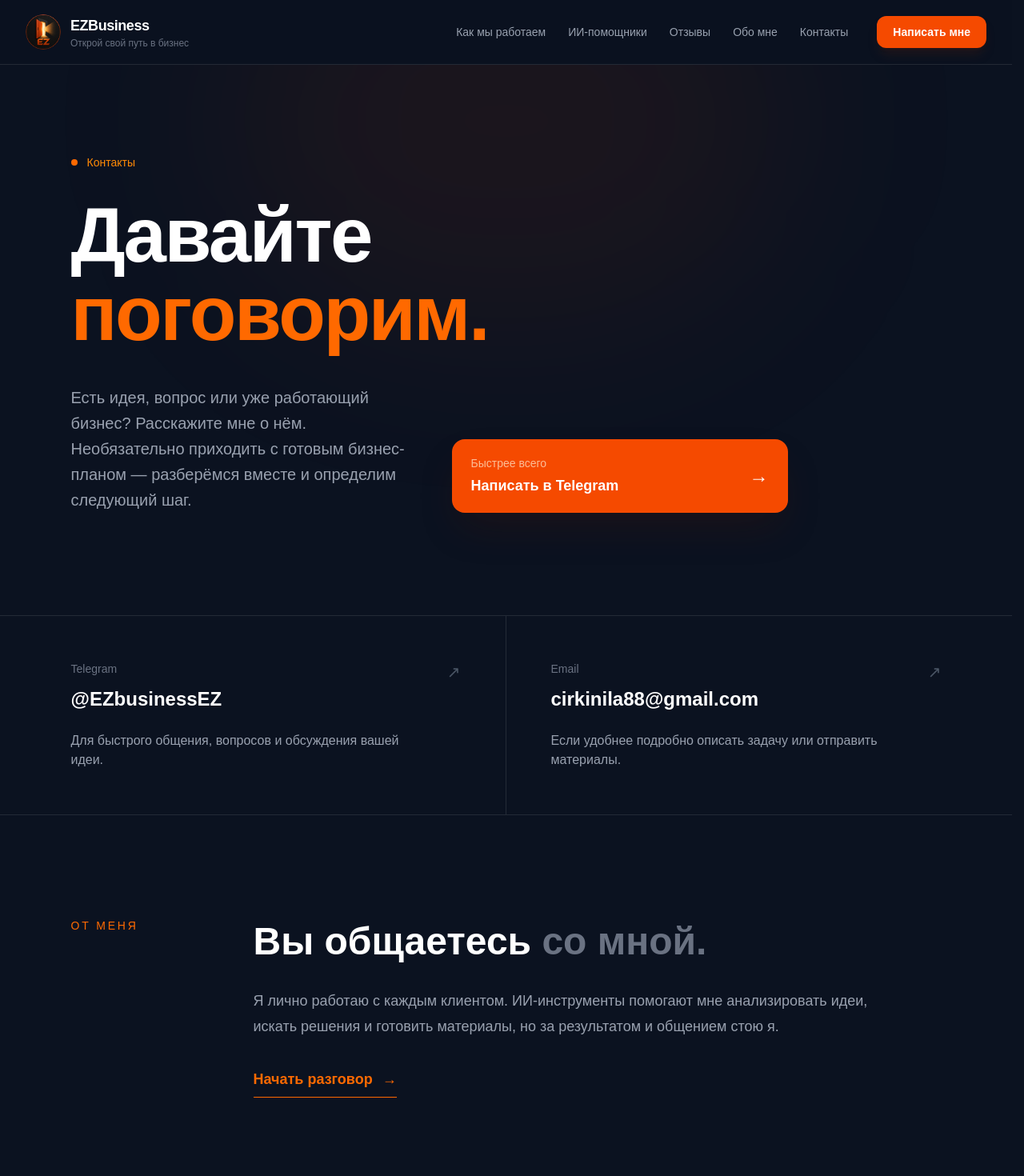
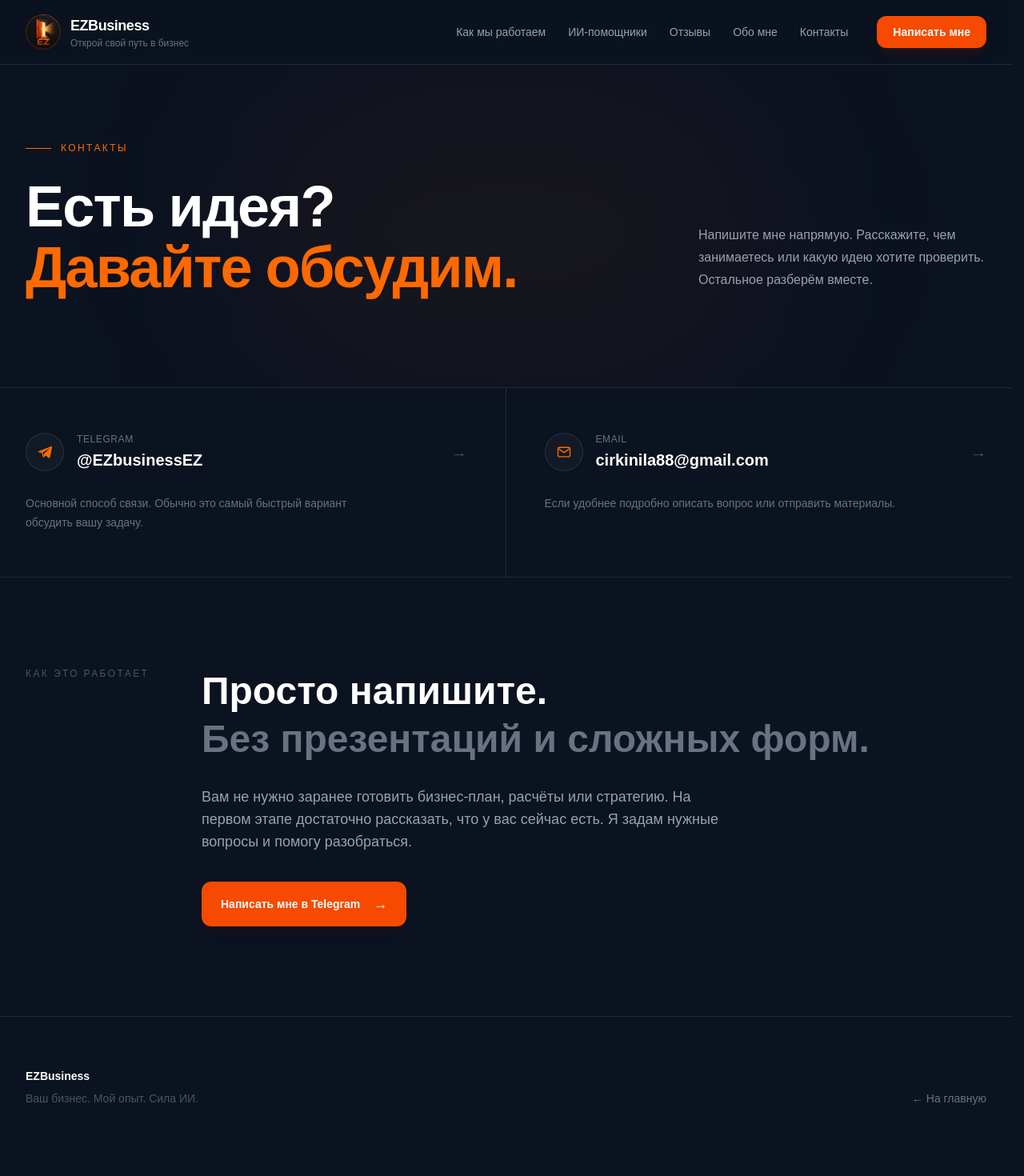
Before and after one commit to icirkin77-wq/ezbusiness, a Next.js app: page /contact in a window 1280 px wide. Shown: the top 1470 px of the page at 80% size. After the commit the page ends 1447 px from the top, so only its background shows below. Built offline with nearby package versions, Linux system fonts and the light colour scheme.

Commit message:
Redesign contact page

```diff
--- a/app/contact/page.tsx
+++ b/app/contact/page.tsx
@@ -2,65 +2,42 @@ import Link from "next/link";
 
 export default function ContactPage() {
   return (
-    <main className="min-h-screen bg-[#0B1220]">
+    <main className="min-h-screen bg-[#0B1220] text-white">
       {/* ================= HERO ================= */}
 
       <section className="relative overflow-hidden">
-        <div className="pointer-events-none absolute left-1/2 top-[-180px] h-[500px] w-[700px] -translate-x-1/2 rounded-full bg-orange-600/[0.07] blur-[120px]" />
+        <div className="pointer-events-none absolute left-1/2 top-0 h-[420px] w-[700px] -translate-x-1/2 rounded-full bg-orange-500/[0.05] blur-[120px]" />
 
-        <div className="relative mx-auto max-w-6xl px-5 pb-24 pt-20 sm:px-8 sm:pb-32 sm:pt-28">
-          <div className="max-w-4xl">
-            <div className="mb-8 flex items-center gap-3">
-              <span className="h-2 w-2 rounded-full bg-orange-500" />
-              <span className="text-sm font-medium text-orange-400">
+        <div className="relative mx-auto max-w-7xl px-5 pb-20 pt-16 sm:px-8 sm:pb-28 sm:pt-24">
+          <div className="grid gap-12 lg:grid-cols-[1fr_360px] lg:items-end">
+            <div>
+              <div className="mb-7 flex items-center gap-3">
+                <div className="h-px w-8 bg-orange-500" />
+
+                <span className="text-xs font-medium uppercase tracking-[0.2em] text-orange-500">
                   Контакты
                 </span>
               </div>
 
-            <h1 className="text-5xl font-bold leading-[1.02] tracking-tight text-white sm:text-7xl lg:text-8xl">
-              Давайте
+              <h1 className="max-w-4xl text-5xl font-bold leading-[1.05] tracking-tight sm:text-7xl">
+                Есть идея?
                 <br />
-              <span className="text-orange-500">поговорим.</span>
+                <span className="text-orange-500">Давайте обсудим.</span>
               </h1>
-
-            <div className="mt-10 grid gap-10 lg:grid-cols-[1fr_420px] lg:items-end">
-              <p className="max-w-2xl text-lg leading-8 text-gray-400 sm:text-xl">
-                Есть идея, вопрос или уже работающий бизнес?
-                Расскажите мне о нём. Необязательно приходить с готовым
-                бизнес-планом — разберёмся вместе и определим следующий шаг.
-              </p>
-
-              <div>
-                <a
-                  href="https://t.me/EZbusinessEZ"
-                  target="_blank"
-                  rel="noopener noreferrer"
-                  className="group flex items-center justify-between rounded-2xl bg-orange-600 px-6 py-5 text-white shadow-2xl shadow-orange-950/30 transition duration-300 hover:-translate-y-1 hover:bg-orange-500"
-                >
-                  <div>
-                    <div className="text-sm text-orange-100/70">
-                      Быстрее всего
             </div>
 
-                    <div className="mt-1 text-lg font-semibold">
-                      Написать в Telegram
-                    </div>
-                  </div>
-
-                  <span className="text-2xl transition-transform duration-300 group-hover:translate-x-1">
-                    →
-                  </span>
-                </a>
-              </div>
-            </div>
+            <p className="max-w-sm text-base leading-7 text-gray-400 lg:pb-2">
+              Напишите мне напрямую. Расскажите, чем занимаетесь или какую
+              идею хотите проверить. Остальное разберём вместе.
+            </p>
           </div>
         </div>
       </section>
 
-      {/* ================= CONTACT INFO ================= */}
+      {/* ================= CONTACTS ================= */}
 
       <section className="border-y border-white/10">
-        <div className="mx-auto max-w-6xl px-5 sm:px-8">
+        <div className="mx-auto max-w-7xl px-5 sm:px-8">
           <div className="grid md:grid-cols-2">
             {/* TELEGRAM */}
 
@@ -68,26 +45,39 @@ export default function ContactPage() {
               href="https://t.me/EZbusinessEZ"
               target="_blank"
               rel="noopener noreferrer"
-              className="group border-b border-white/10 py-10 md:border-b-0 md:border-r md:pr-14 lg:py-14"
+              className="group relative border-b border-white/10 py-10 md:border-b-0 md:border-r md:pr-12 lg:py-14"
             >
-              <div className="flex items-start justify-between">
+              <div className="flex items-center justify-between">
+                <div className="flex items-center gap-4">
+                  <div className="flex h-12 w-12 items-center justify-center rounded-full border border-white/10 bg-white/[0.03]">
+                    <svg
+                      viewBox="0 0 24 24"
+                      className="h-5 w-5 text-orange-500"
+                      fill="currentColor"
+                    >
+                      <path d="M21.4 3.6 2.9 10.7c-1.3.5-1.3 1.2-.2 1.5l4.7 1.5 1.8 5.6c.2.6.1.8.8.8.5 0 .7-.2 1-.5l2.3-2.2 4.8 3.5c.9.5 1.5.2 1.7-.8l3.1-15c.3-1.2-.5-1.7-1.5-1.5ZM8.1 13.3l10.8-6.8c.5-.3 1-.1.6.2l-8.8 8-.3 3.1-1.7-4.5-2.8-.9c-.6-.2-.6-.5.2-.8Z" />
+                    </svg>
+                  </div>
+
                   <div>
-                  <div className="text-sm text-gray-500">
+                    <div className="text-xs uppercase tracking-wider text-gray-500">
                       Telegram
                     </div>
 
-                  <div className="mt-3 text-2xl font-semibold text-white">
+                    <div className="mt-1 text-xl font-semibold text-white">
                       @EZbusinessEZ
                     </div>
                   </div>
+                </div>
 
-                <span className="text-xl text-gray-600 transition group-hover:text-orange-500">
-                  ↗
+                <span className="text-xl text-gray-600 transition duration-300 group-hover:translate-x-1 group-hover:text-orange-500">
+                  →
                 </span>
               </div>
 
-              <p className="mt-6 max-w-md text-gray-400">
-                Для быстрого общения, вопросов и обсуждения вашей идеи.
+              <p className="mt-7 max-w-md text-sm leading-6 text-gray-500">
+                Основной способ связи. Обычно это самый быстрый вариант
+                обсудить вашу задачу.
               </p>
             </a>
 
@@ -95,77 +85,102 @@ export default function ContactPage() {
 
             <a
               href="mailto:cirkinila88@gmail.com"
-              className="group py-10 md:pl-14 lg:py-14"
+              className="group py-10 md:pl-12 lg:py-14"
             >
-              <div className="flex items-start justify-between">
+              <div className="flex items-center justify-between">
+                <div className="flex items-center gap-4">
+                  <div className="flex h-12 w-12 items-center justify-center rounded-full border border-white/10 bg-white/[0.03]">
+                    <svg
+                      viewBox="0 0 24 24"
+                      className="h-5 w-5 text-orange-500"
+                      fill="none"
+                      stroke="currentColor"
+                      strokeWidth="1.7"
+                    >
+                      <rect
+                        x="3"
+                        y="5"
+                        width="18"
+                        height="14"
+                        rx="2"
+                      />
+                      <path d="m4 7 8 6 8-6" />
+                    </svg>
+                  </div>
+
                   <div>
-                  <div className="text-sm text-gray-500">
+                    <div className="text-xs uppercase tracking-wider text-gray-500">
                       Email
                     </div>
 
-                  <div className="mt-3 break-all text-2xl font-semibold text-white">
+                    <div className="mt-1 text-xl font-semibold text-white">
                       cirkinila88@gmail.com
                     </div>
                   </div>
+                </div>
 
-                <span className="text-xl text-gray-600 transition group-hover:text-orange-500">
-                  ↗
+                <span className="text-xl text-gray-600 transition duration-300 group-hover:translate-x-1 group-hover:text-orange-500">
+                  →
                 </span>
               </div>
 
-              <p className="mt-6 max-w-md text-gray-400">
-                Если удобнее подробно описать задачу или отправить материалы.
+              <p className="mt-7 max-w-md text-sm leading-6 text-gray-500">
+                Если удобнее подробно описать вопрос или отправить материалы.
               </p>
             </a>
           </div>
         </div>
       </section>
 
-      {/* ================= PERSONAL NOTE ================= */}
+      {/* ================= MAIN CTA ================= */}
 
-      <section className="mx-auto max-w-6xl px-5 py-24 sm:px-8 sm:py-32">
-        <div className="grid gap-12 lg:grid-cols-[180px_1fr]">
-          <div className="text-sm font-medium uppercase tracking-[0.2em] text-orange-500">
-            От меня
+      <section className="mx-auto max-w-7xl px-5 py-20 sm:px-8 sm:py-28">
+        <div className="grid gap-10 lg:grid-cols-[180px_1fr]">
+          <div className="text-xs font-medium uppercase tracking-[0.2em] text-gray-600">
+            Как это работает
           </div>
 
           <div className="max-w-4xl">
             <h2 className="text-3xl font-semibold leading-tight text-white sm:text-5xl">
-              Вы общаетесь
-              <span className="text-gray-500"> со мной.</span>
+              Просто напишите.
+              <br />
+              <span className="text-gray-500">
+                Без презентаций и сложных форм.
+              </span>
             </h2>
 
-            <p className="mt-7 max-w-3xl text-lg leading-8 text-gray-400">
-              Я лично работаю с каждым клиентом. ИИ-инструменты помогают мне
-              анализировать идеи, искать решения и готовить материалы, но за
-              результатом и общением стою я.
+            <p className="mt-7 max-w-2xl text-base leading-7 text-gray-400 sm:text-lg">
+              Вам не нужно заранее готовить бизнес-план, расчёты или
+              стратегию. На первом этапе достаточно рассказать, что у вас
+              сейчас есть. Я задам нужные вопросы и помогу разобраться.
             </p>
 
             <a
               href="https://t.me/EZbusinessEZ"
               target="_blank"
               rel="noopener noreferrer"
-              className="mt-9 inline-flex items-center border-b border-orange-500 pb-2 text-lg font-semibold text-orange-500 transition hover:border-orange-400 hover:text-orange-400"
+              className="mt-9 inline-flex items-center gap-4 rounded-xl bg-orange-600 px-6 py-3.5 text-sm font-semibold text-white shadow-lg shadow-orange-950/20 transition duration-300 hover:bg-orange-500"
             >
-              Начать разговор
-              <span className="ml-3">→</span>
+              Написать мне в Telegram
+
+              <span className="text-lg">→</span>
             </a>
           </div>
         </div>
       </section>
 
-      {/* ================= FOOTER CTA ================= */}
+      {/* ================= PERSONAL LINE ================= */}
 
       <section className="border-t border-white/10">
-        <div className="mx-auto max-w-6xl px-5 py-16 sm:px-8">
-          <div className="flex flex-col gap-6 sm:flex-row sm:items-center sm:justify-between">
+        <div className="mx-auto max-w-7xl px-5 py-16 sm:px-8">
+          <div className="flex flex-col gap-8 sm:flex-row sm:items-end sm:justify-between">
             <div>
-              <div className="text-lg font-semibold text-white">
+              <div className="text-sm font-semibold text-white">
                 EZBusiness
               </div>
 
-              <div className="mt-1 text-sm text-gray-500">
-                Открой свой путь в бизнес
+              <div className="mt-2 text-sm text-gray-600">
+                Ваш бизнес. Мой опыт. Сила ИИ.
               </div>
             </div>
 
@@ -173,7 +188,7 @@ export default function ContactPage() {
               href="/"
               className="text-sm text-gray-500 transition hover:text-white"
             >
-              ← Вернуться на главную
+              ← На главную
             </Link>
           </div>
         </div>
```
Lines whose indentation alone changed are shown as unchanged.
